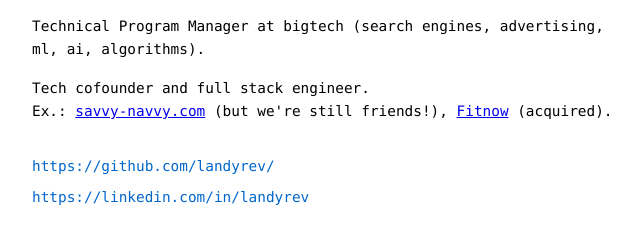
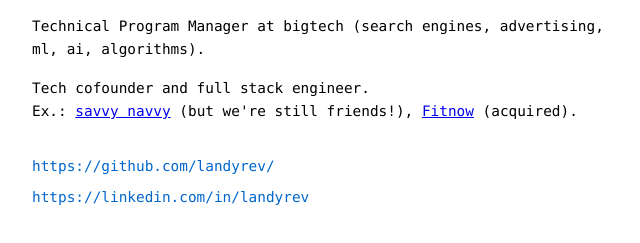
Before and after one commit to landyrev/landyrev.github.io, a plain HTML site: page index.html in a window 1280 px wide. Shown: the part 323-566 px from the top of the page, without its empty margins (308-948 px from the left). Drawn offline with Linux system fonts and the light colour scheme.

Commit message:
Fix link text for savvy-navvy.com in bio section

```diff
--- a/index.html
+++ b/index.html
@@ -110,7 +110,7 @@
                 <p>Technical Program Manager at bigtech (search engines, advertising, ml, ai, algorithms).</p>
                 <p>Tech cofounder and full stack engineer.
                     <br>Ex.: <a target="_blank" rel="noopener noreferrer"
-                        href="https://savvy-navvy.com">savvy-navvy.com</a>
+                        href="https://savvy-navvy.com">savvy navvy</a>
                     (but we're still friends!), <a href="https://play.google.com/store/apps/details?id=io.fitnow&hl=en"
                         target="_blank" rel="noopener noreferrer">Fitnow</a> (acquired).
                 </p>
```
